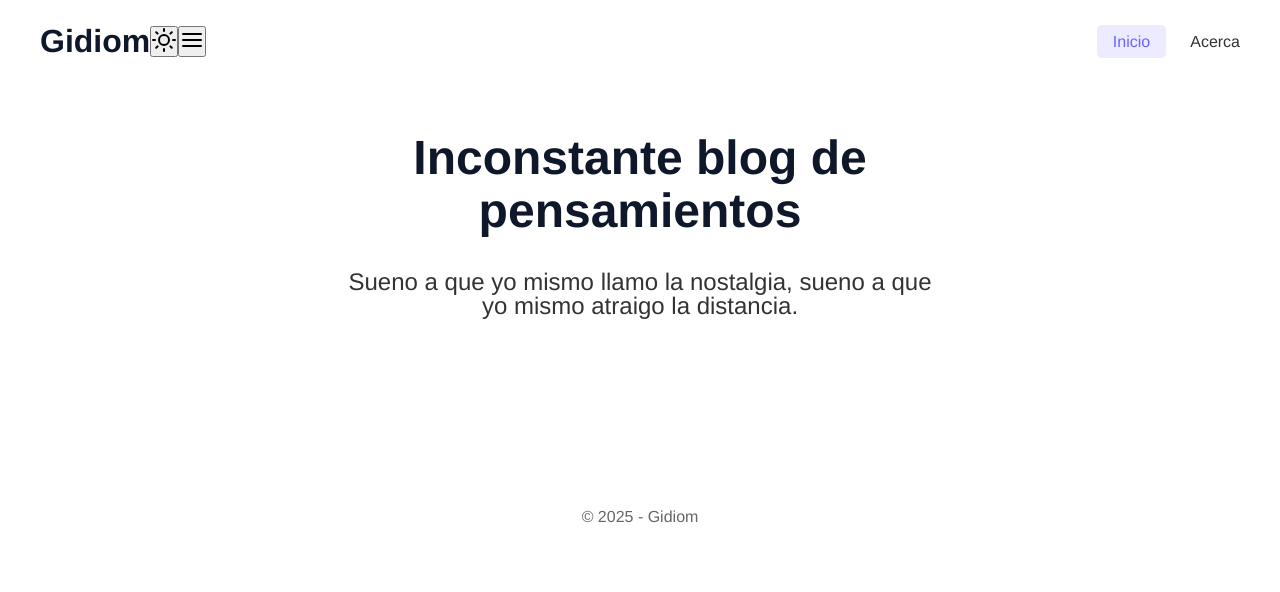
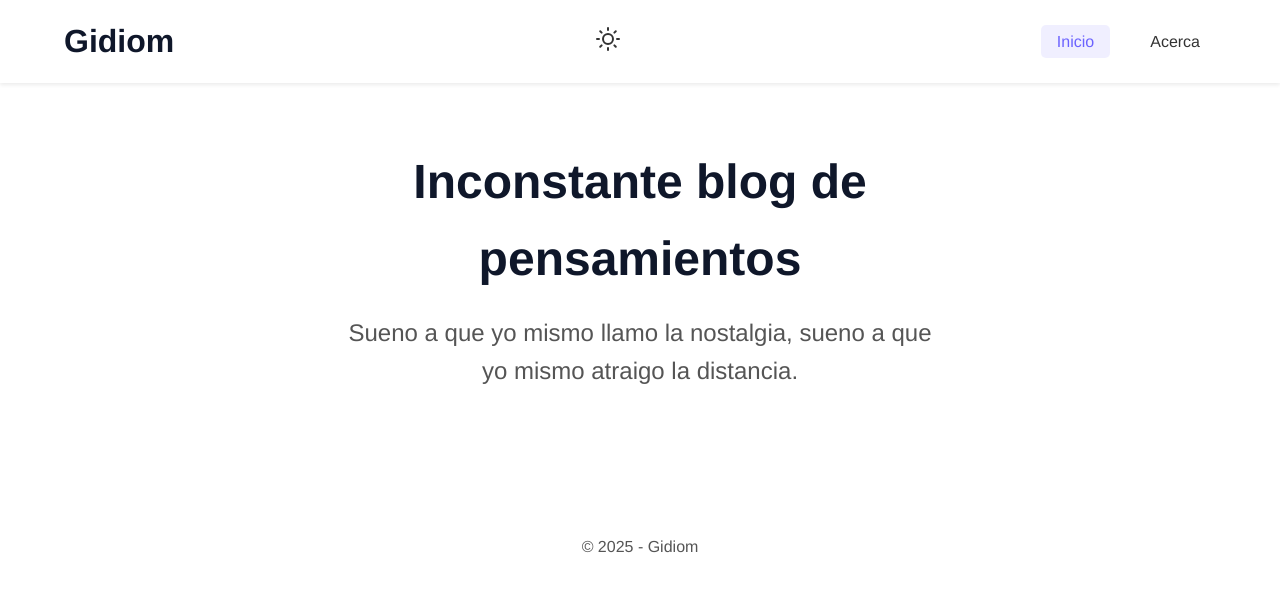
Before and after one commit to elgidiom/cleandmodern, a Jekyll site: the page built from index.md, in a window 1280 px wide. Shown: the top 592 px of the page. Built offline with Jekyll 4.4.1, drawn with Linux system fonts in a browser that asks for light colours.

Commit message:
style: refactor main.css with CSS variables and dark mode support

```diff
--- a/assets/css/main.css
+++ b/assets/css/main.css
@@ -1,19 +1,63 @@
-/* main.css */
+/* VARIABLES CSS - CLARO Y OSCURO (modo automático por preferencia del sistema) */
+:root {
+  color-scheme: light dark; /* Esto activa soporte nativo de dark/light en el navegador */
 
+  /* Modo Claro (default) */
+  --bg-color: #ffffff;
+  --text-color: #333333;
+  --primary-color: #6c63ff;
+  --accent-color: #0f172a;
+  --card-bg: #ffffff;
+  --card-hover-bg: #f9f9ff;
+  --muted-color: #555555;
+  --border-radius: 8px;
+  --transition: 0.3s ease;
+  --link-hover-bg: rgba(108, 99, 255, 0.1);
+  --shadow: rgba(0,0,0,0.08);
+}
+
+/* Modo Oscuro (preferencia automática del sistema) */
+@media (prefers-color-scheme: dark) {
+  :root {
+    --bg-color: #121212;
+    --text-color: #e0e0e0;
+    --primary-color: #bb86fc;
+    --accent-color: #ffffff;
+    --card-bg: #1e1e1e;
+    --card-hover-bg: #2a2a2a;
+    --muted-color: #cccccc;
+    --link-hover-bg: rgba(187,134,252,0.15);
+    --shadow: rgba(0,0,0,0.2);
+  }
+}
+
+/* Modo Oscuro Forzado Manualmente (Clase .dark) */
+.dark {
+  --bg-color: #121212;
+  --text-color: #e0e0e0;
+  --primary-color: #bb86fc;
+  --accent-color: #ffffff;
+  --card-bg: #1e1e1e;
+  --card-hover-bg: #2a2a2a;
+  --muted-color: #cccccc;
+  --link-hover-bg: rgba(187,134,252,0.15);
+  --shadow: rgba(0,0,0,0.2);
+}
 /* --------------------------------------------------
   RESET / BASE
 -------------------------------------------------- */
-* {
+*, *::before, *::after {
+  box-sizing: border-box;
   margin: 0;
   padding: 0;
-  box-sizing: border-box;
 }
 
 html, body {
   font-family: "Helvetica Neue", Arial, sans-serif;
-  background-color: #fff;
-  color: #333;
+  background-color: var(--bg-color);
+  color: var(--text-color);
   line-height: 1.6;
+  transition: background-color var(--transition), color var(--transition);
 }
 
 img {
@@ -23,279 +67,177 @@ img {
 
 .container {
   width: 90%;
-  /* max-width: 800px; /\* Más estrecho para un look minimal *\/ */
+  max-width: 1200px;
   margin: 0 auto;
 }
 
 /* --------------------------------------------------
-   HEADER
+  HEADER & NAVIGATION
 -------------------------------------------------- */
-
-/* Estilo del enlace activo */
-nav ul li a {
-  border: 0;
-}
-
-
-nav ul li a.active {
-  background-color: #6c63ff20; /* Azul */
-  color: #fff; /* Texto blanco */
-  padding: 0.5rem 1rem;
-  border-radius: 5px;
-}
-
-/* Suavizar transición */
-nav ul li a {
-  transition: background-color 0.3s ease, color 0.3s ease;
-}
-
-
-
 header {
-  display: flex;
-  align-items: center;
-  justify-content: space-between;
-  padding: 1rem 2rem;
-  background-color: #fff;
   position: fixed;
+  top: 0;
   width: 100%;
-  /* top: 0; */
+  background-color: var(--card-bg);
+  box-shadow: 0 2px 4px var(--shadow);
   z-index: 1000;
+  transition: background-color var(--transition);
 }
 
 header .container {
   display: flex;
   align-items: center;
-  width: 100%;
-  max-width: 1200px;
-  margin: 0 auto;
+  justify-content: space-between;
+  padding: 1rem 0;
 }
 
-header .logo {
-  font-size: 2rem;
-  font-weight: bold;
-  color: #333;
-}
-
-nav {
-  flex: 1;
-  text-align: right;
+.container h1 a {
+  color: var(--accent-color);
+  text-decoration: none;
 }
 
 nav ul {
-  display: inline-flex;
+  display: flex;
   list-style: none;
   gap: 1.5rem;
-  margin: 0;
-  padding: 0;
 }
 
 nav ul li a {
   text-decoration: none;
-  color: #333;
-  font-weight: 500;
-  padding: 0.5rem 0;
-  transition: color 0.3s;
+  color: var(--text-color);
+  padding: 0.5rem 1rem;
+  border-radius: 5px;
+  transition: color var(--transition), background-color var(--transition);
 }
 
 nav ul li a:hover,
 nav ul li a.active {
-  color: #6c63ff;
-  /* border-bottom: 2px solid #6c63ff; */
-}
-
-.container h1 a,
-.container h1 a:visited,
-.container h1 a:hover,
-.container h1 a:active {
-  color: #0f172a;         /* Color deseado, en este caso un negro suave */
-  text-decoration: none; /* Sin subrayado */
-}
-
-
-/* Estilos dinámicos según la página */
-body.home header {
-  background-color: #f8f9fa; /* Color diferente para Home */
-}
-
-body.about header {
-  background-color: #e3f2fd; /* Color diferente para About */
+  color: var(--primary-color);
+  background-color: var(--link-hover-bg);
 }
 
 /* --------------------------------------------------
-   MAIN
+  BOTONES (Menú móvil & Dark Mode Toggle)
 -------------------------------------------------- */
-main {
-  padding: 2rem 0;
+#menu-toggle, #dark-mode-toggle {
+  background: none;
+  border: none;
+  cursor: pointer;
+  color: var(--text-color);
+  transition: transform var(--transition);
+}
+
+#menu-toggle { display: none; font-size: 1.8rem; }
+#dark-mode-toggle { font-size: 1.5rem; }
+
+#dark-mode-toggle:hover { transform: scale(1.1); }
+
+@media (max-width: 768px) {
+  #menu-toggle { display: block; }
+  nav#nav-menu {
+    position: fixed;
+    top: 0; left: -100%;
+    width: 70%; height: 100vh;
+    background-color: var(--card-bg);
+    padding-top: 4rem;
+    transition: left var(--transition);
+    box-shadow: 2px 0 12px var(--shadow);
+  }
+  nav#nav-menu.open { left: 0; }
+  nav ul { flex-direction: column; padding-left: 2rem; }
 }
 
 /* --------------------------------------------------
-   INTRO / TITULAR CENTRAL
+  MAIN & INTRO
 -------------------------------------------------- */
+main {
+  padding: 7rem 0 2rem;
+}
 
 .intro {
   text-align: center;
   max-width: 680px;
-  margin: 100px auto 90px;
+  margin: 2rem auto;
 }
 
 .intro h2 {
   font-size: 3rem;
-  margin-bottom: 2rem;
-  line-height: 1.1; /* Ajusta el valor según lo que necesites */
-  color: #0f172a; /* Un poco más oscuro para destacar */
+  margin-bottom: 1rem;
+  color: var(--accent-color);
 }
 
 .intro p {
-  margin
-  color: #455366;
+  color: var(--muted-color);
   font-size: 1.5rem;
-  max-width: 600px;
   margin: 0 auto;
-  line-height: 1;
 }
 
 /* --------------------------------------------------
-   BLOG LIST / CARDS
+  BLOG POSTS & CARDS
 -------------------------------------------------- */
-.blog-list {
-  margin-top: 2rem;
-}
-
 .posts-grid {
   display: grid;
-  gap: 2rem; /* Espacio entre tarjetas */
-  grid-template-columns: 1fr; /* 1 columna en pantallas pequeñas */
-}
-
-/* 2 columnas a partir de ~768px */
-@media (min-width: 768px) {
-  .posts-grid {
-    grid-template-columns: repeat(2, 1fr);
-  }
-}
-
-/* 3 columnas a partir de ~1024px */
-@media (min-width: 1024px) {
-  .posts-grid {
-    grid-template-columns: repeat(3, 1fr);
-  }
+  gap: 2rem;
+  grid-template-columns: repeat(auto-fit, minmax(300px, 1fr));
 }
 
 .post-card {
-  background-color: #fff;
-  border-radius: 8px;      /* Bordes redondeados */
+  background-color: var(--card-bg);
+  border-radius: var(--border-radius);
   padding: 1.5rem;
-  transition: box-shadow 0.2s ease;
-  /* Opcional: sombra suave */
-  /* box-shadow: 0 1px 3px rgba(0,0,0,0.08); */
+  box-shadow: 0 2px 4px var(--shadow);
+  transition: background-color var(--transition), box-shadow var(--transition);
 }
 
 .post-card:hover {
-  background-color: #f9f9ff;
-  box-shadow: 0 4px 12px rgba(0, 0, 0, 0.08);
-  cursor: pointer;
+  background-color: var(--card-hover-bg);
+  box-shadow: 0 4px 12px var(--shadow);
 }
 
-
-
-
-
 .post-image {
-  /* Fuerza la relación de aspecto 16:9 y redondea bordes */
   aspect-ratio: 16 / 9;
-  width: 100%;
-  border-radius: 12px;
-  overflow: hidden; /* Oculta el sobrante para mantener el recorte */
+  border-radius: var(--border-radius);
+  overflow: hidden;
 }
 
 .post-image img {
-  width: 100%;
-  display: block;
-  border-radius: 6px;      /* Redondea bordes de la imagen */
-  object-fit: cover;       /* Ajusta la imagen sin deformarla */
+  object-fit: cover;
 }
 
-.post-content {
-  padding: 1rem 0;
+.post-content h3 a {
+  color: var(--accent-color);
+  text-decoration: none;
 }
 
-.post-content h3 {
-  font-size: 1.25rem;      /* Ajusta a tu gusto (1.25rem ~ 20px) */
-  color: #111;
-  margin-bottom: 0.5rem;
-}
-
-/* Link del titulo */
-
-.post-content h3 a,
-.post-content h3 a:visited,
-.post-content h3 a:hover,
-.post-content h3 a:active {
-  color: #0f172a;         /* Color deseado, en este caso un negro suave */
-  text-decoration: none; /* Sin subrayado */
-}
-
-
-.post-date {
-  font-size: 0.85rem;
-  color: #888;
-  margin-bottom: 0.75rem;
-}
-
-/* Excerpt más pequeño y gris */
-
-.post-excerpt {
-  font-size: 0.95rem;
-  color: #555;
-  line-height: 1.4;
-  margin-bottom: 1rem;
-}
-
-/* Enlace "Leer más" */
-
-.read-more {
-  text-decoration: none;
-  font-weight: 600;
-  color: #333;
-}
-/* --------------------------------------------------
-   SINGLE POST
-   -------------------------------------------------- */
-.single-post {
-  background: #fff;
-  border: none;
-  border-radius: 0;
-  margin-bottom: 2rem;
-  padding: 2rem 0;
-}
-
-.single-post h1 {
-  margin-bottom: 0.5rem;
-}
-
-.post-featured-image img {
-  margin-bottom: 1rem;
-}
-
-.post-date {
-  margin-bottom: 1rem;
-}
-
-/* Para el contenido */
-.post-content {
-  margin-top: 1rem;
+.post-date, .post-excerpt {
+  color: var(--muted-color);
 }
 
 /* --------------------------------------------------
-   PAGE CONTENT
+  CATEGORIES & PAGINATION
 -------------------------------------------------- */
-.page-content {
-  background: #fff;
-  border: none;
-  border-radius: 0;
-  margin-bottom: 2rem;
-  padding: 2rem 0;
+.category-tag {
+  background-color: var(--link-hover-bg);
+  color: var(--primary-color);
+  font-size: 0.75rem;
+  font-weight: 600;
+  padding: 0.25rem 0.75rem;
+  border-radius: 999px;
+}
+
+.pagination-button {
+  padding: 0.5rem 1rem;
+  color: var(--primary-color);
+  background-color: var(--link-hover-bg);
+  border-radius: 6px;
+  text-decoration: none;
+  transition: background-color var(--transition);
+}
+
+.pagination-button:hover,
+.pagination-button.current {
+  background-color: var(--primary-color);
+  color: #ffffff;
 }
 
 /* --------------------------------------------------
@@ -304,57 +246,16 @@ main {
 footer {
   text-align: center;
   padding: 2rem 0;
-  border: none; /* Quita línea separadora */
+  color: var(--muted-color);
 }
 
-footer p {
-  color: #666;
-  margin: 0;
+/* --------------------------------------------------
+  AJUSTES ICONOS FEATHER
+-------------------------------------------------- */
+#dark-mode-toggle svg,
+#menu-toggle svg {
+  width: 24px;
+  height: 24px;
+  stroke-width: 2;
+  color: var(--text-color);
 }
-
-/*-------------------------------------------------
-CATEGORIAS
- --------------------------------------------------*/
-
-.post-categories {
-  margin-top: 0.75rem;
-  margin-bottom: 0.75rem;
-}
-
-.category-tag {
-  display: inline-block;
-  background-color: #ede9fe; /* Lila clarito */
-  color: #6c63ff; /* Morado */
-  font-size: 0.75rem;
-  font-weight: 600;
-  padding: 0.25rem 0.75rem;
-  margin-right: 0.5rem;
-  border-radius: 999px; /* Badge redondito */
-  text-transform: capitalize;
-}
-
-/*-------------------------------------------------
-PAGINATION
- --------------------------------------------------*/
-
-.pagination-button {
-  display: inline-block;
-  margin: 0 0.25rem;
-  padding: 0.5rem 1rem;
-  font-size: 0.85rem;
-  font-weight: 600;
-  color: #6c63ff;
-  background-color: #f3f4f6;
-  border-radius: 6px;
-  text-decoration: none;
-  transition: background-color 0.2s ease;
-}
-
-.pagination-button:hover {
-  background-color: #ddd6fe;
-}
-
-.pagination-button.current {
-  background-color: #6c63ff;
-  color: white;
-}
```
Lines whose indentation alone changed are shown as unchanged.
